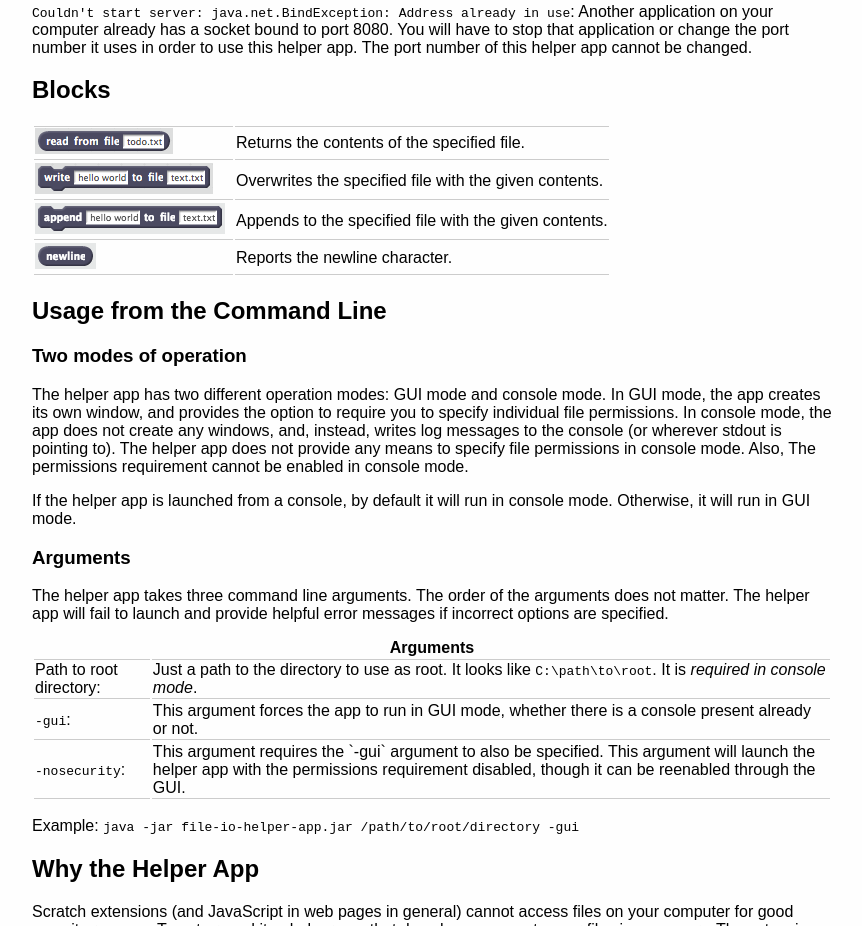
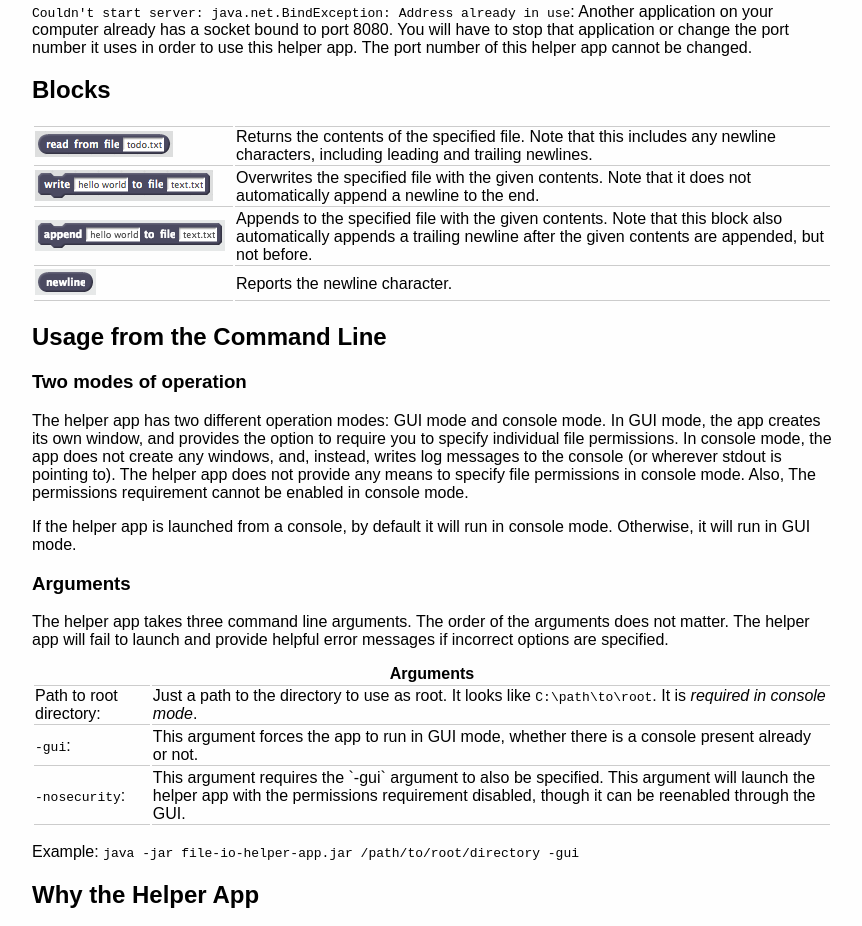
Before and after one commit to Znapi/scratchx-file-io, a plain HTML site: page index.html in a window 1280 px wide. Shown: the part 1638-2564 px from the top of the page, without its empty margins (208-1070 px from the left). Drawn offline with Linux system fonts and the light colour scheme.

Commit message:
Add quick notes about newline characters

```diff
--- a/index.html
+++ b/index.html
@@ -57,9 +57,9 @@
     <section id="blocks">
       <h1>Blocks</h1>
       <table>
-				<tr><td><img src="read-from-file.png" alt="read file []"></td><td>Returns the contents of the specified file.</td></tr>
-				<tr><td><img src="write-to-file.png" alt="write [] to file []"></td><td>Overwrites the specified file with the given contents.</td></tr>
-				<tr><td><img src="append-to-file.png" alt="append [] to file []"></td><td>Appends to the specified file with the given contents.</td></tr>
+				<tr><td><img src="read-from-file.png" alt="read file []"></td><td>Returns the contents of the specified file. Note that this includes any newline characters, including leading and trailing newlines.</td></tr>
+				<tr><td><img src="write-to-file.png" alt="write [] to file []"></td><td>Overwrites the specified file with the given contents. Note that it does not automatically append a newline to the end.</td></tr>
+				<tr><td><img src="append-to-file.png" alt="append [] to file []"></td><td>Appends to the specified file with the given contents. Note that this block also automatically appends a trailing newline after the given contents are appended, but not before.</td></tr>
 				<tr><td><img src="newline.png" alt="(newline)"></td><td>Reports the newline character.</td></tr>
       </table>
     </section>
```
